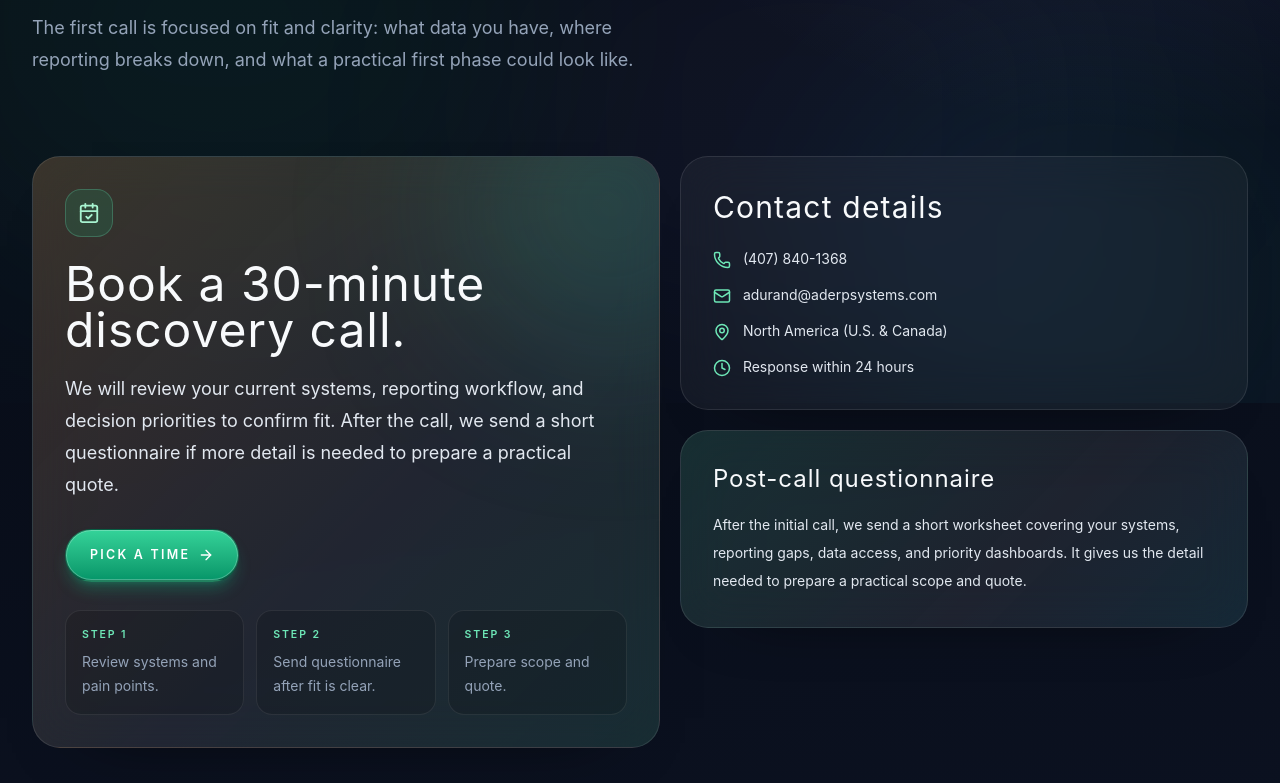
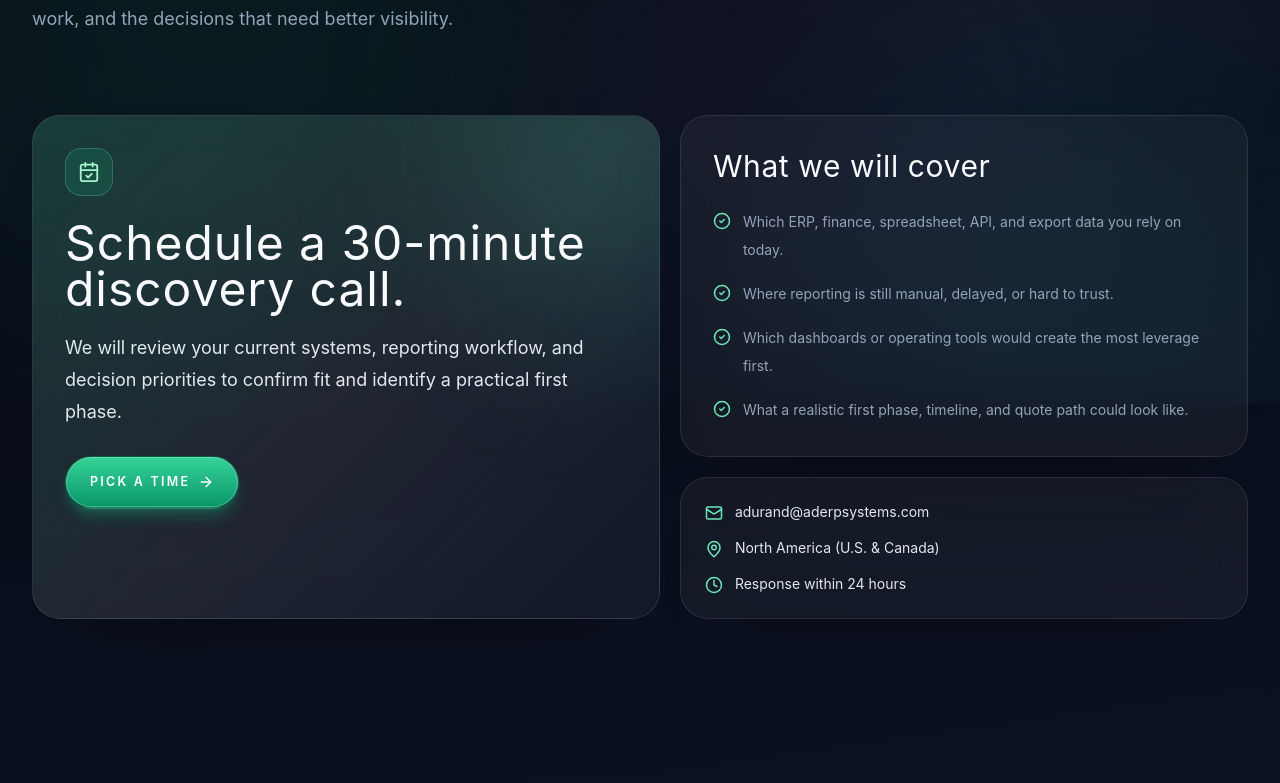
Before and after one commit to arnauddg27-svg/ADConsulting, a Next.js app: page /contact in a window 1280 px wide. Shown: the part 397-1180 px from the top of the page. Built offline with nearby package versions, Linux system fonts and the light colour scheme.

Commit message:
Refine contact page booking layout

```diff
--- a/src/components/contact/ContactPageClient.tsx
+++ b/src/components/contact/ContactPageClient.tsx
@@ -1,6 +1,13 @@
 "use client";
 
-import { ArrowRight, CalendarCheck, Clock, Mail, MapPin, Phone } from "lucide-react";
+import {
+  ArrowRight,
+  CalendarCheck,
+  CheckCircle2,
+  Clock,
+  Mail,
+  MapPin,
+} from "lucide-react";
 import Container from "@/components/ui/Container";
 import Card from "@/components/ui/Card";
 import SectionHeading from "@/components/ui/SectionHeading";
@@ -30,30 +37,27 @@ const faqs = [
 export default function ContactPageClient() {
   return (
     <>
-      <section className="page-hero pb-12 sm:pb-16 md:pb-20">
+      <section className="page-hero pt-36 pb-12 sm:pt-40 sm:pb-16 md:pt-44 md:pb-20">
         <Container>
-          <div className="grid gap-8 lg:grid-cols-[1fr_0.85fr] lg:items-end">
           <div>
             <span className="eyebrow">Start the Conversation</span>
             <h1 className="mt-6 max-w-4xl font-heading text-4xl leading-[0.95] tracking-[0.02em] text-slate-50 sm:text-5xl md:text-6xl">
               Book a call to review your systems and reporting needs.
             </h1>
             <p className="mt-5 max-w-2xl text-base leading-7 text-slate-300 sm:text-lg sm:leading-8">
-                The first call is focused on fit and clarity: what data you
-                have, where reporting breaks down, and what a practical first
-                phase could look like.
+              A focused conversation about your current data sources, manual
+              reporting work, and the decisions that need better visibility.
             </p>
-            </div>
           </div>
         </Container>
       </section>
 
       <section className="section-space pt-0">
         <Container>
-          <div className="grid gap-5 lg:grid-cols-[1.05fr_0.95fr] lg:items-start">
+          <div className="grid gap-5 lg:grid-cols-[1.05fr_0.95fr] lg:items-stretch">
             <Card
               padding="lg"
-              className="relative overflow-hidden bg-[linear-gradient(135deg,rgba(209,133,63,0.2),rgba(255,255,255,0.055)_58%,rgba(52,211,153,0.1))]"
+              className="relative overflow-hidden border-accent-300/20 bg-[linear-gradient(135deg,rgba(52,211,153,0.16),rgba(255,255,255,0.055)_52%,rgba(15,23,42,0.68))]"
             >
               <div
                 aria-hidden
@@ -64,13 +68,12 @@ export default function ContactPageClient() {
                   <CalendarCheck size={22} />
                 </div>
                 <h2 className="font-heading text-4xl leading-[0.95] tracking-[0.02em] text-slate-50 sm:text-5xl">
-                  Book a 30-minute discovery call.
+                  Schedule a 30-minute discovery call.
                 </h2>
                 <p className="mt-5 max-w-2xl text-base leading-7 text-slate-200 sm:text-lg sm:leading-8">
                   We will review your current systems, reporting workflow, and
-                  decision priorities to confirm fit. After the call, we send a
-                  short questionnaire if more detail is needed to prepare a
-                  practical quote.
+                  decision priorities to confirm fit and identify a practical
+                  first phase.
                 </p>
 
                 <div className="mt-7">
@@ -84,42 +87,34 @@ export default function ContactPageClient() {
                     <ArrowRight size={16} />
                   </a>
                 </div>
-
-                <div className="mt-7 grid gap-3 text-sm text-slate-300 sm:grid-cols-3">
-                  <div className="rounded-2xl border border-white/[0.08] bg-black/15 p-4">
-                    <div className="text-[0.66rem] font-semibold uppercase tracking-[0.18em] text-accent-300">
-                      Step 1
-                    </div>
-                    <div className="mt-2 leading-6">Review systems and pain points.</div>
-                  </div>
-                  <div className="rounded-2xl border border-white/[0.08] bg-black/15 p-4">
-                    <div className="text-[0.66rem] font-semibold uppercase tracking-[0.18em] text-accent-300">
-                      Step 2
-                    </div>
-                    <div className="mt-2 leading-6">Send questionnaire after fit is clear.</div>
-                  </div>
-                  <div className="rounded-2xl border border-white/[0.08] bg-black/15 p-4">
-                    <div className="text-[0.66rem] font-semibold uppercase tracking-[0.18em] text-accent-300">
-                      Step 3
-                    </div>
-                    <div className="mt-2 leading-6">Prepare scope and quote.</div>
-                  </div>
-                </div>
               </div>
             </Card>
 
-            <div className="space-y-5">
-              <Card padding="lg">
-                <h2 className="font-heading text-3xl tracking-[0.04em] text-slate-50">
-                  Contact details
+            <div className="grid gap-5">
+              <Card padding="lg" className="bg-white/[0.035]">
+                <h2 className="font-heading text-3xl tracking-[0.02em] text-slate-50">
+                  What we will cover
                 </h2>
-                <div className="mt-6 space-y-4 text-sm text-slate-200">
-                  <div className="flex items-start gap-3">
-                    <Phone size={18} className="mt-0.5 shrink-0 text-accent-300" />
-                    <a href={SITE_CONFIG.phoneHref} className="hover:text-accent-100">
-                      {SITE_CONFIG.phone}
-                    </a>
+                <div className="mt-6 space-y-4 text-sm leading-7 text-slate-300">
+                  {[
+                    "Which ERP, finance, spreadsheet, API, and export data you rely on today.",
+                    "Where reporting is still manual, delayed, or hard to trust.",
+                    "Which dashboards or operating tools would create the most leverage first.",
+                    "What a realistic first phase, timeline, and quote path could look like.",
+                  ].map((item) => (
+                    <div key={item} className="flex gap-3">
+                      <CheckCircle2
+                        size={18}
+                        className="mt-1 shrink-0 text-accent-300"
+                      />
+                      <span>{item}</span>
                     </div>
+                  ))}
+                </div>
+              </Card>
+
+              <Card padding="md" className="bg-black/10">
+                <div className="grid gap-4 text-sm text-slate-200 sm:grid-cols-3 lg:grid-cols-1">
                   <div className="flex items-start gap-3">
                     <Mail size={18} className="mt-0.5 shrink-0 text-accent-300" />
                     <a
@@ -138,21 +133,6 @@ export default function ContactPageClient() {
                     <span>Response within 24 hours</span>
                   </div>
                 </div>
-              </Card>
-
-              <Card
-                padding="lg"
-                className="bg-[linear-gradient(135deg,rgba(52,211,153,0.12),rgba(255,255,255,0.04)_60%,rgba(34,211,238,0.08))]"
-              >
-                <h3 className="font-heading text-2xl tracking-[0.04em] text-slate-50">
-                  Post-call questionnaire
-                </h3>
-                <p className="mt-4 text-sm leading-7 text-slate-200">
-                  After the initial call, we send a short worksheet covering your
-                  systems, reporting gaps, data access, and priority dashboards.
-                  It gives us the detail needed to prepare a practical scope and
-                  quote.
-                </p>
               </Card>
             </div>
           </div>
--- a/src/components/layout/Footer.tsx
+++ b/src/components/layout/Footer.tsx
@@ -1,5 +1,5 @@
 import Link from "next/link";
-import { MapPin, Phone, Mail, ArrowUpRight } from "lucide-react";
+import { MapPin, Mail, ArrowUpRight } from "lucide-react";
 import { NAV_LINKS, SITE_CONFIG } from "@/lib/constants";
 import Container from "@/components/ui/Container";
 
@@ -78,15 +78,6 @@ export default function Footer() {
               </h3>
               <ul className="mt-5 space-y-4 text-sm text-slate-200">
                 <li className="flex items-start gap-3">
-                  <Phone size={16} className="mt-0.5 text-accent-300" />
-                  <a
-                    href={SITE_CONFIG.phoneHref}
-                    className="transition-colors hover:text-accent-200"
-                  >
-                    {SITE_CONFIG.phone}
-                  </a>
-                </li>
-                <li className="flex items-start gap-3">
                   <Mail size={16} className="mt-0.5 text-accent-300" />
                   <a
                     href={`mailto:${SITE_CONFIG.email}`}
--- a/src/components/sections/CTABanner.tsx
+++ b/src/components/sections/CTABanner.tsx
@@ -1,8 +1,7 @@
-import { ArrowRight, PhoneCall } from "lucide-react";
+import { ArrowRight } from "lucide-react";
 import Container from "@/components/ui/Container";
 import Button from "@/components/ui/Button";
 import { AuroraGloss } from "@/components/ui/AuroraBackground";
-import { SITE_CONFIG } from "@/lib/constants";
 import { clsx } from "clsx";
 
 interface CTABannerProps {
@@ -57,13 +56,7 @@ export default function CTABanner({
                 {description}
               </p>
               <div className="mt-7 flex flex-wrap items-center gap-3 text-sm text-slate-300">
-                <a
-                  href={SITE_CONFIG.phoneHref}
-                  className="badge-dash transition-colors hover:border-accent-400/40 hover:text-accent-200"
-                >
-                  <PhoneCall size={14} />
-                  {SITE_CONFIG.phone}
-                </a>
+                <span className="badge-dash">Book directly online</span>
                 <span className="badge-dash">Response within 24 hours</span>
               </div>
             </div>
--- a/src/lib/constants.ts
+++ b/src/lib/constants.ts
@@ -7,8 +7,6 @@ export const SITE_CONFIG = {
   description:
     "A.D. Homes & Consulting builds custom data platforms for residential homebuilders. We centralize ERP, spreadsheet, finance, API, and export data into a structured warehouse, apply builder KPI logic, and deliver reporting systems, dashboards, and operational tools.",
   location: "North America (U.S. & Canada)",
-  phone: "(407) 840-1368",
-  phoneHref: "tel:+14078401368",
   email: "adurand@aderpsystems.com",
 };
 
```
Lines whose indentation alone changed are shown as unchanged.
